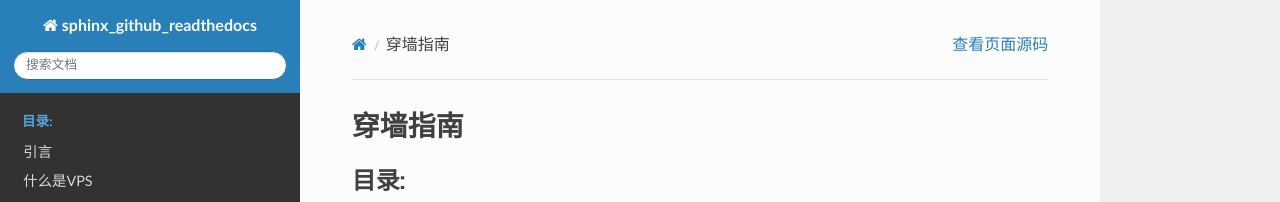
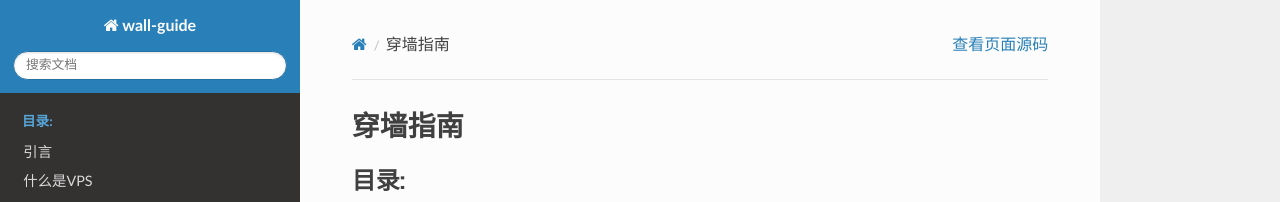
Before and after one commit to Document-Collection/wall-guide, a Sphinx documentation site: the page built from docs/source/index.rst, in a window 1280 px wide. Shown: the top 202 px of the page. Built offline with Sphinx 7.4.7 and the Read the Docs theme 2.0.0, drawn with Linux system fonts in a browser that asks for light colours.

Commit message:
chore(sphinx): 更新sphinx工程名

```diff
--- a/docs/source/conf.py
+++ b/docs/source/conf.py
@@ -17,7 +17,7 @@
 
 # -- Project information -----------------------------------------------------
 
-project = 'sphinx_github_readthedocs'
+project = 'wall-guide'
 copyright = '2019, zhujian'
 author = 'zhujian'
 
@@ -31,8 +31,7 @@ release = '2.0.0'
 # extensions coming with Sphinx (named 'sphinx.ext.*') or your custom
 # ones.
 extensions = ['recommonmark',
-            "sphinx_rtd_theme",
-            'sphinx.ext.mathjax']
+            "sphinx_rtd_theme"]
 
 # Add any paths that contain templates here, relative to this directory.
 templates_path = ['_templates']
```
